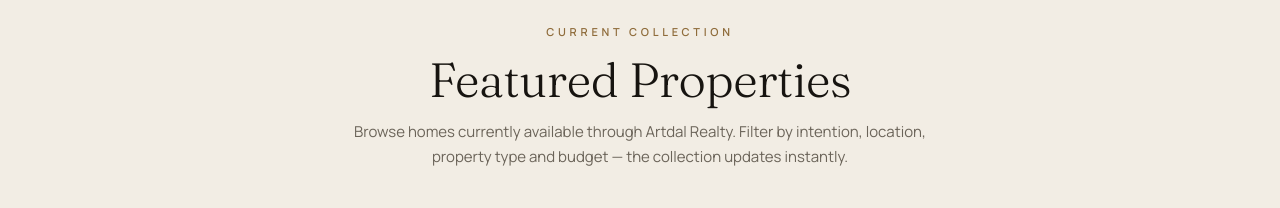
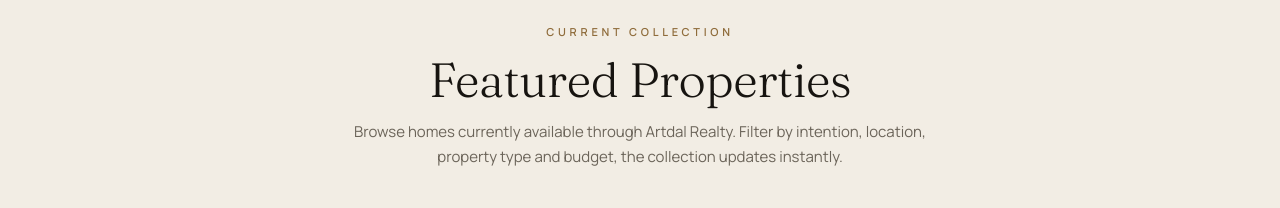
Before and after one commit to Dacell-maker/Artdal-realty, a React (Vite) app: page / in a window 1280 px wide. Shown: the part 2020-2228 px from the top of the page. Built offline with nearby package versions, Linux system fonts and the light colour scheme.

Commit message:
Fix punctuation in FeaturedProperties component

```diff
--- a/src/components/FeaturedProperties.jsx
+++ b/src/components/FeaturedProperties.jsx
@@ -44,7 +44,7 @@
           </h2>
           <p className="mx-auto mt-4 max-w-xl text-[15px] leading-relaxed text-stone">
             Browse homes currently available through Artdal Realty. Filter by intention,
-            location, property type and budget — the collection updates instantly.
+            location, property type and budget, the collection updates instantly.
           </p>
         </Reveal>
 
```
